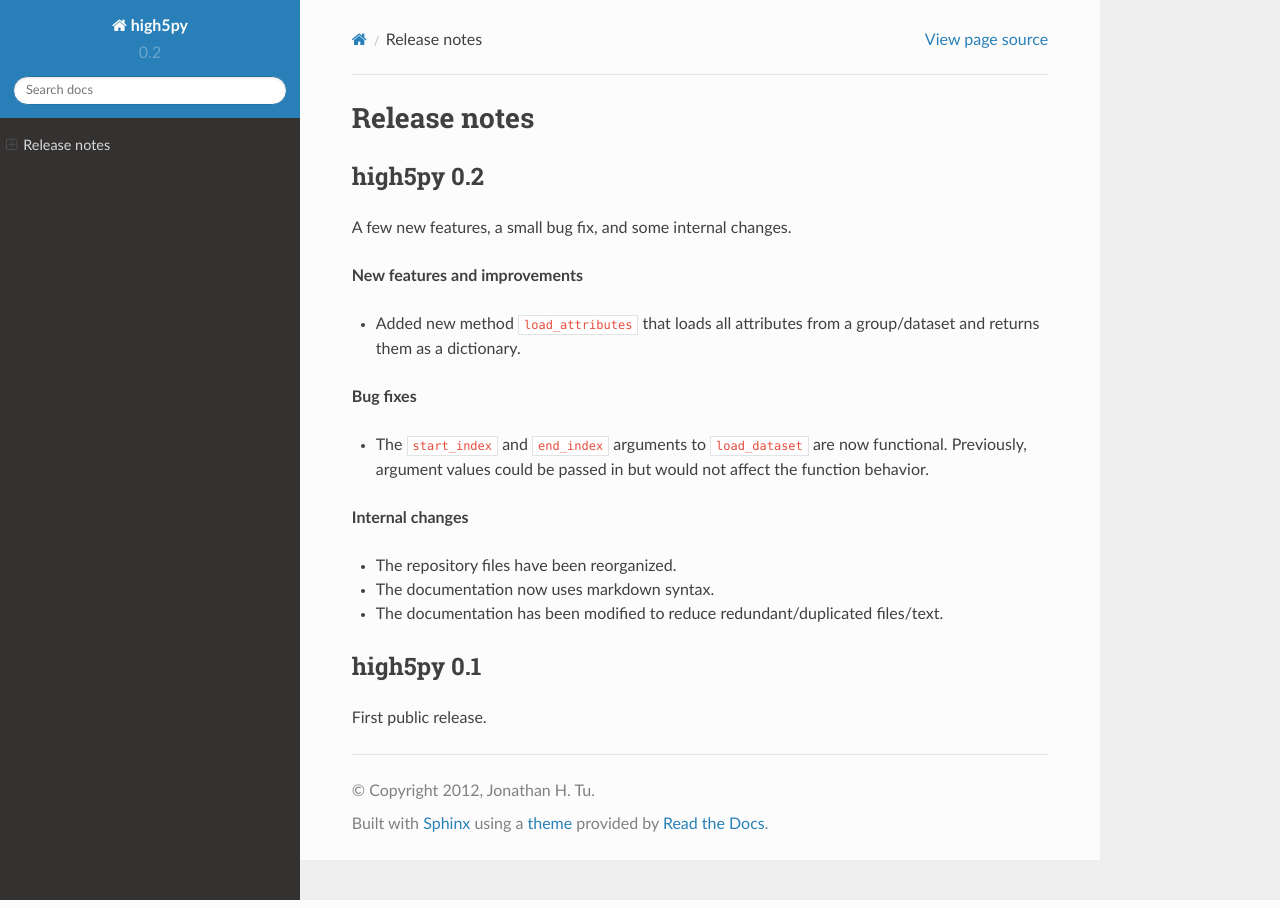
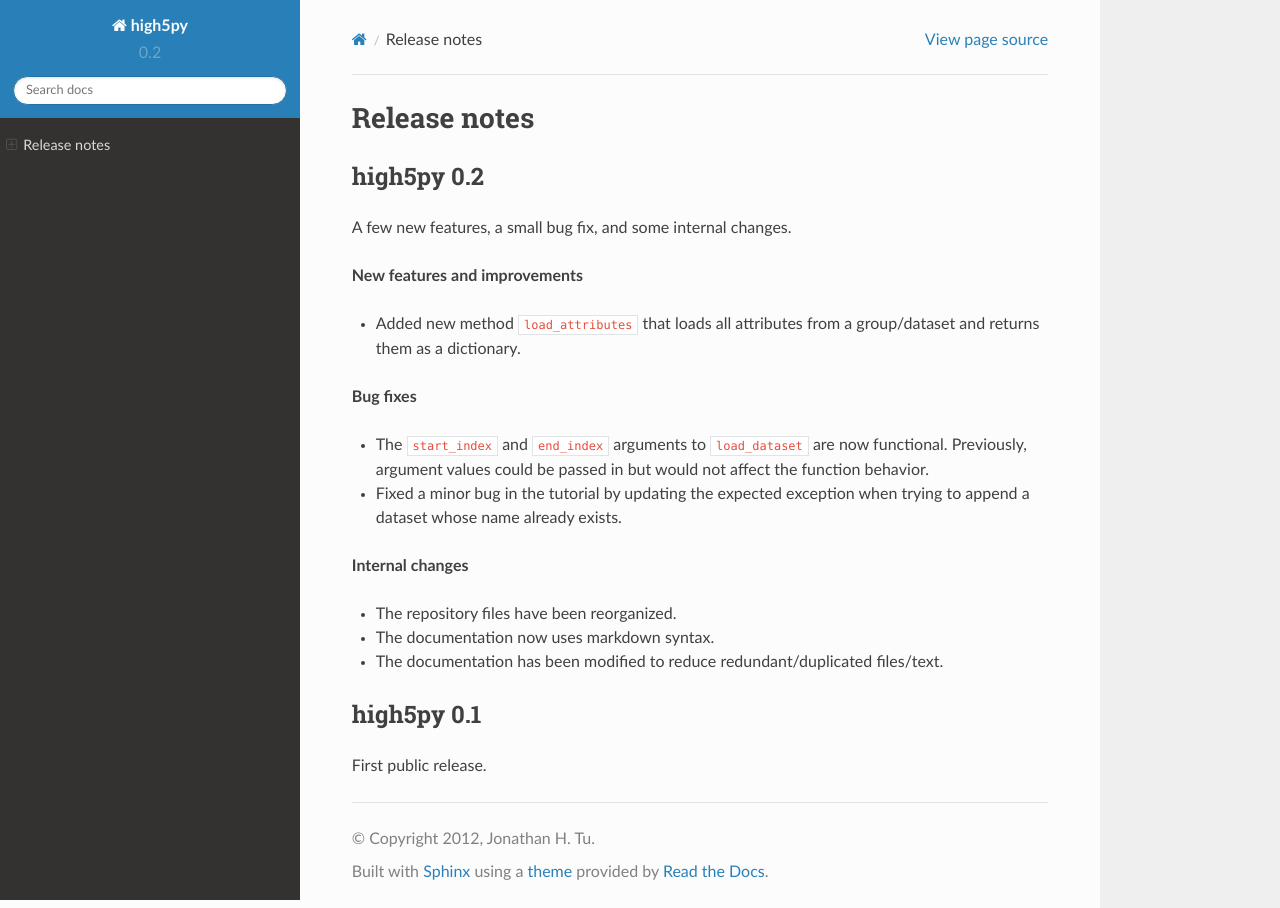
Before and after one commit to jhtu/high5py, a Sphinx documentation site: the page built from docs/release.md, in a window 1280 px wide. Built offline with Sphinx 7.4.7 and the Read the Docs theme 2.0.0, drawn with Linux system fonts in a browser that asks for light colours; formulas are drawn with MathJax 3.

Commit message:
Added to release notes.

```diff
--- a/docs/release.md
+++ b/docs/release.md
@@ -12,6 +12,8 @@ A few new features, a small bug fix, and some internal changes.
 
 - The `start_index` and `end_index` arguments to `load_dataset` are now functional.  Previously, argument values could be passed in but would not affect the function behavior.
 
+- Fixed a minor bug in the tutorial by updating the expected exception when trying to append a dataset whose name already exists.
+
 **Internal changes**
 
 - The repository files have been reorganized.
```
